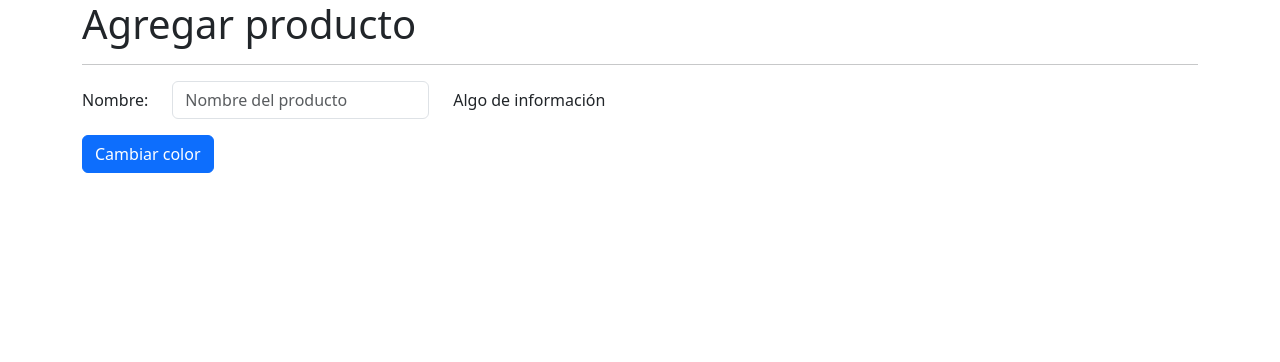
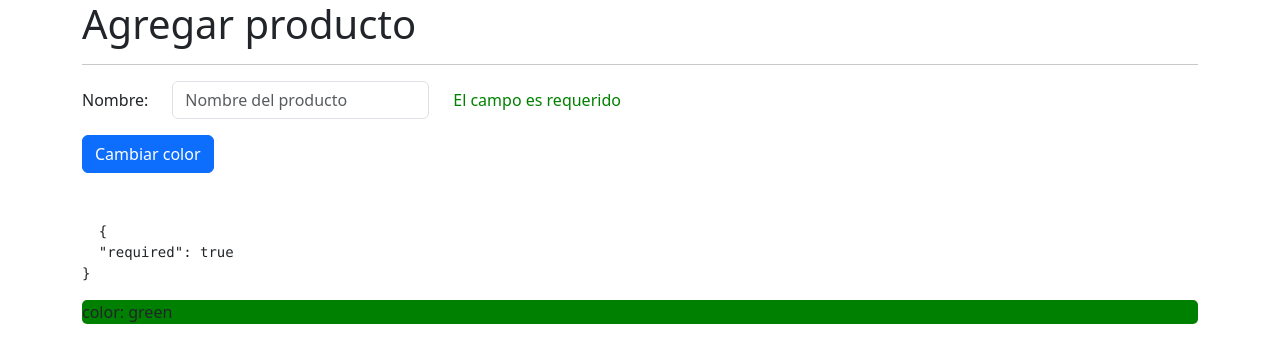
Before and after one commit to AngelCortesM/11-directiveSignals, an Angular app: page /product in a window 1280 px wide. Shown: the top 362 px of the page. Built offline with nearby package versions, Linux system fonts and the light colour scheme.

Commit message:
Agregar formulario reactivo en la página de producto y directiva personalizada para manejo de errores

```diff
--- a/src/app/products/pages/product-page/product-page.component.html
+++ b/src/app/products/pages/product-page/product-page.component.html
@@ -1,12 +1,13 @@
 <h1>Agregar producto</h1>
 <hr />
-<form action="">
+<form [formGroup]="myForm" action="">
   <div class="row align-items-center mb-3">
     <div class="col-auto">
       <label for="name">Nombre:</label>
     </div>
     <div class="col-auto">
       <input
+        formControlName="name"
         type="text"
         class="form-control"
         id="name"
@@ -15,12 +16,26 @@
       />
     </div>
     <div class="col-auto">
-      <span>Algo de información</span>
+      <!--  [ngStyle]="{ color: color }" -->
+      <span
+        customLabel
+        [color]="color"
+        [errors]="myForm.get('name')?.errors"
+      ></span>
     </div>
   </div>
   <div class="row">
     <div class="col">
-      <button class="btn btn-primary">Cambiar color</button>
+      <button (click)="changeColor()" class="btn btn-primary">
+        Cambiar color
+      </button>
     </div>
   </div>
 </form>
+
+<pre class="mt-5">
+  {{ myForm.get("name")?.errors | json }}
+</pre>
+<div [ngStyle]="{ 'background-color': color, 'border-radius': '5px' }">
+  <p>color: {{ color }}</p>
+</div>
--- a/src/app/products/pages/product-page/product-page.component.ts
+++ b/src/app/products/pages/product-page/product-page.component.ts
@@ -1,12 +1,25 @@
-import { Component } from '@angular/core';
+import { Component, inject } from '@angular/core';
+import { FormBuilder, FormGroup, Validators } from '@angular/forms';
 
 @Component({
   selector: 'app-product-page',
   standalone: false,
 
   templateUrl: './product-page.component.html',
-  styleUrl: './product-page.component.css'
+  styleUrl: './product-page.component.css',
 })
 export class ProductPageComponent {
+  private readonly fb = inject(FormBuilder);
 
+  public color: string = 'green';
+  public myForm: FormGroup = this.fb.group({
+    name: [
+      '',
+      [Validators.required, Validators.minLength(6), Validators.email],
+    ],
+  });
+  changeColor() {
+    const color = '#' + Math.floor(Math.random() * 16777215).toString(16);
+    this.color = color;
+  }
 }
--- /dev/null
+++ b/src/app/shared/directives/customlabel.directive.ts
@@ -0,0 +1,56 @@
+import { Directive, ElementRef, Input, OnInit } from '@angular/core';
+import { ValidationErrors } from '@angular/forms';
+
+@Directive({
+  selector: '[customLabel]',
+  standalone: false,
+})
+export class CustomlabelDirective implements OnInit {
+  private readonly htmlElement?: ElementRef<HTMLElement>;
+  private _color: string = 'red';
+  private _errors?: ValidationErrors | null;
+  @Input() set color(value: string) {
+    this._color = value;
+    this.setStyle();
+  }
+  @Input() set errors(value: ValidationErrors | null | undefined) {
+    this._errors = value;
+    this.setErrorsMessage();
+  }
+  constructor(private readonly el: ElementRef<HTMLElement>) {
+    this.htmlElement = el;
+    this.htmlElement.nativeElement.innerHTML = 'Hello World';
+  }
+  ngOnInit(): void {
+    this.setStyle();
+  }
+
+  setStyle(): void {
+    if (!this.htmlElement) return;
+    this.htmlElement.nativeElement.style.color = this._color;
+  }
+
+  setErrorsMessage(): void {
+    if (!this.htmlElement) return;
+    if (!this._errors) {
+      this.htmlElement.nativeElement.innerHTML = '';
+      return;
+    }
+
+    const errors = Object.keys(this._errors);
+    if (errors.includes('required')) {
+      this.htmlElement.nativeElement.innerHTML = 'El campo es requerido';
+      return;
+    }
+    if (errors.includes('minlength')) {
+      const min = this._errors['minlength']['requiredLength'];
+      const current = this._errors['minlength']['actualLength'];
+      this.htmlElement.nativeElement.innerHTML = ` ${current}/${min} caracteres mínimos.`;
+      return;
+    }
+
+    if (errors.includes('email')) {
+      this.htmlElement.nativeElement.innerHTML = 'El campo debe ser un correo';
+    }
+  }
+}
```
Also changed, not shown: src/app/products/products.module.ts (+8 -7 lines), src/app/shared/shared.module.ts (added, +10 -0 lines), 1 other file (tests, documents, lock files or other folders).
